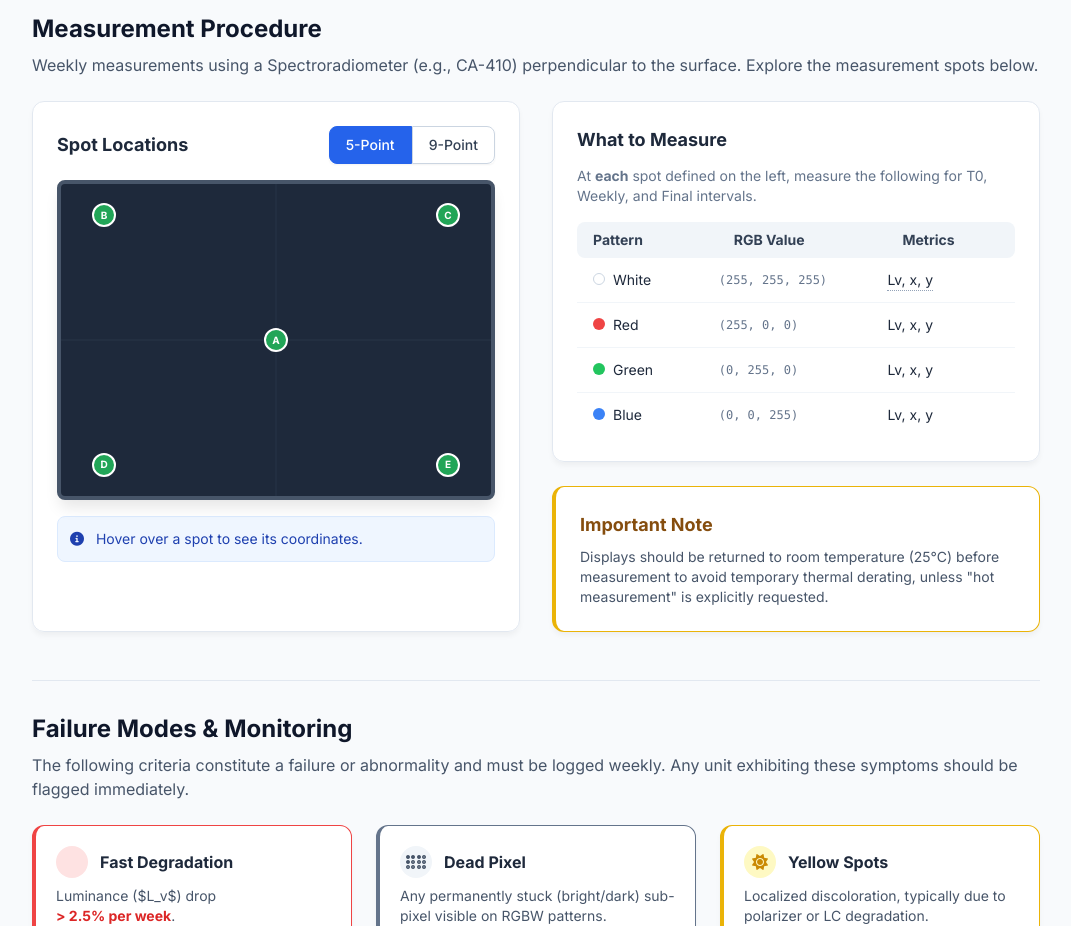
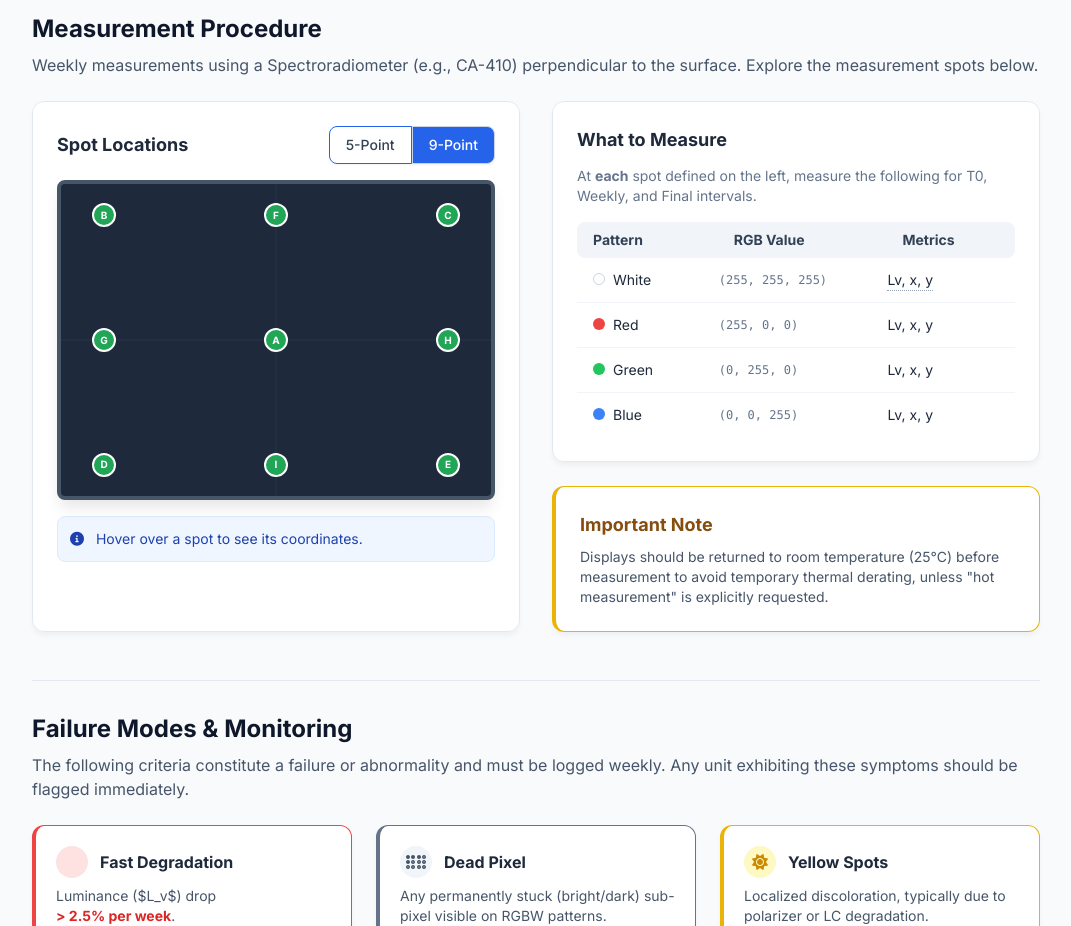
Before and after one commit to didierduval/densitron-display-test-spec, a plain HTML site: page index.html in a window 1280 px wide. Shown: the part 1760-2686 px from the top of the page, without its empty margins (208-1279 px from the left). Drawn offline with nearby package versions, Linux system fonts and the light colour scheme.

Commit message:
setSpots(9)

```diff
--- a/index.html
+++ b/index.html
@@ -979,7 +979,7 @@
         }
 
         // Initialize with 5 spots
-        setSpots(5);
+        setSpots(9);
 
 
         // --- Reporting Chart Logic ---
```
